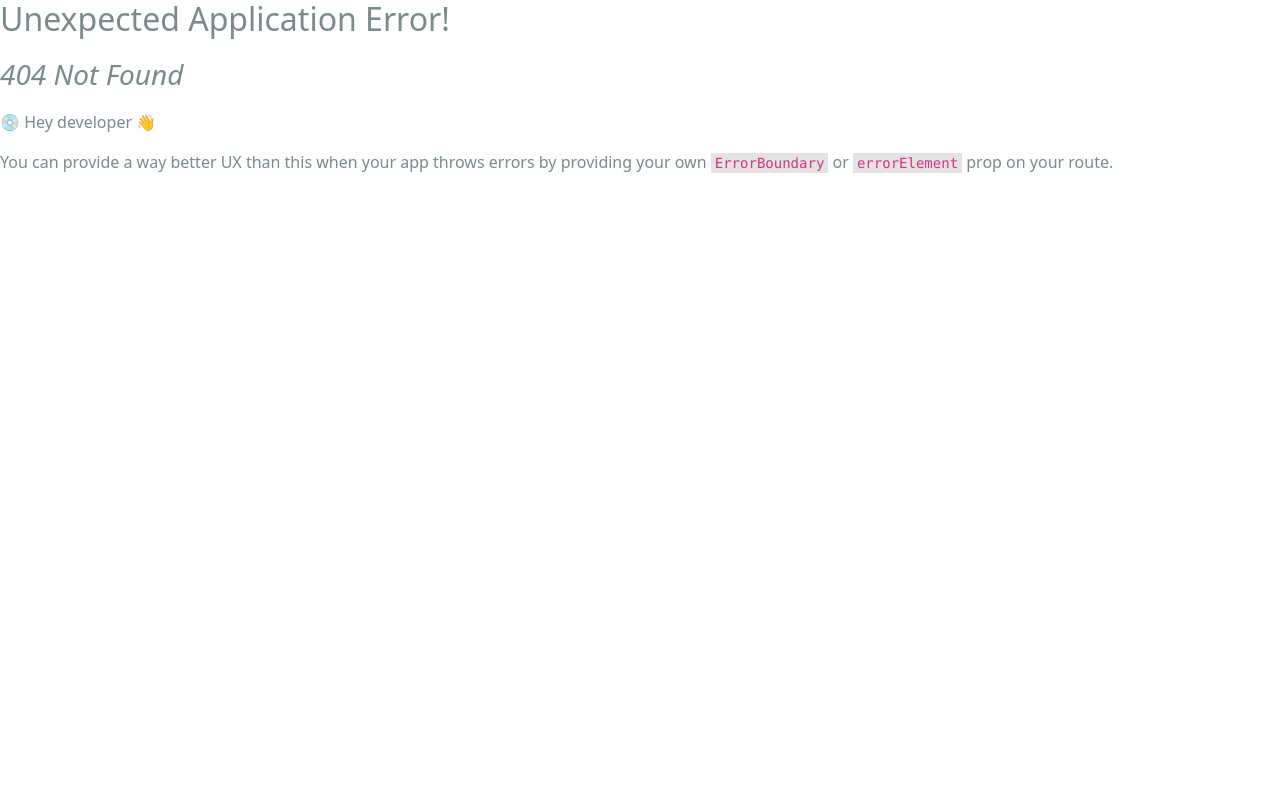
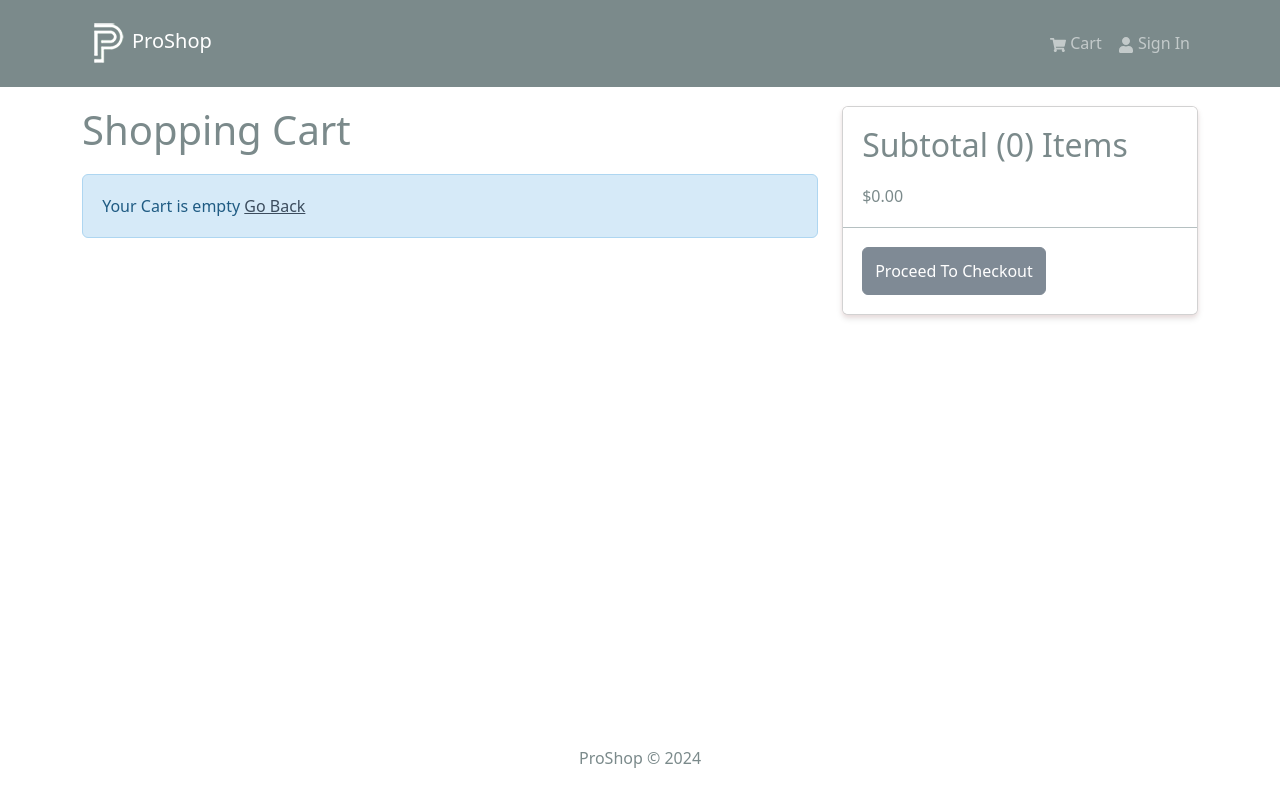
Before and after one commit to SabaMarghania1/PROSHOP, a React app in the folder frontend/: page /cart in a window 1280 px wide. Before the commit this address had no page. Shown: the top 802 px of the page. Built offline with nearby package versions, Linux system fonts and the light colour scheme; the HTML template or start-up script is replaced by a standard one.

Commit message:
added cart screen and route to card screen

```diff
--- a/frontend/src/main.jsx
+++ b/frontend/src/main.jsx
@@ -17,12 +17,14 @@
 
 import "./assets/styles/bootstrap.custom.css";
 import "./assets/styles/index.css";
+import CartScreen from "./screens/CartScreen.jsx";
 
 const router = createBrowserRouter(
   createRoutesFromElements(
     <Route path="/" element={<App />}>
       <Route index element={<HomeScreen />} />
       <Route path="/products/:id" element={<ProductScreen />} />
+      <Route path="/cart" element={<CartScreen />} />
     </Route>
   )
 );
--- /dev/null
+++ b/frontend/src/screens/CartScreen.jsx
@@ -0,0 +1,107 @@
+import { Link, useNavigate } from "react-router-dom";
+import { useDispatch, useSelector } from "react-redux";
+import {
+  Row,
+  Col,
+  ListGroup,
+  Image,
+  Form,
+  Button,
+  Card,
+} from "react-bootstrap";
+import { FaTrash } from "react-icons/fa";
+import Message from "../Components/Message";
+
+import { addToCart } from "../slices/cartSlice";
+
+const CartScreen = () => {
+  const navigate = useNavigate();
+  const dispatch = useDispatch();
+
+  const cart = useSelector((state) => state.cart);
+  const { cartItems } = cart;
+  const addToCartHandler = async (product, qty) => {
+    dispatch(addToCart({ ...product, qty }));
+  };
+
+  return (
+    <Row>
+      <Col md={8}>
+        <h1 style={{ marginBottom: "20px" }}>Shopping Cart</h1>
+        {cartItems.length === 0 ? (
+          <Message>
+            Your Cart is empty <Link to="/">Go Back</Link>
+          </Message>
+        ) : (
+          <ListGroup variant="flush">
+            {cartItems.map((item) => {
+              return (
+                <ListGroup.Item key={item._id}>
+                  <Row>
+                    <Col md={2}>
+                      <Image src={item.image} alt={item.name} fluid rounded />
+                    </Col>
+                    <Col md={3}>
+                      <Link to={`/products/${item._id}`}>{item.name}</Link>
+                    </Col>
+                    <Col md={2}>${item.price}</Col>
+                    <Col md={2}>
+                      <Form.Control
+                        as="select"
+                        value={item.qty}
+                        onChange={(e) => {
+                          addToCartHandler(item, Number(e.target.value));
+                        }}
+                      >
+                        {/* Creating array based on quantity but we need to add 1 because of index */}
+                        {[...Array(item.countInStock).keys()].map((x) => {
+                          return (
+                            <option key={x + 1} value={x + 1}>
+                              {x + 1}
+                            </option>
+                          );
+                        })}
+                      </Form.Control>
+                    </Col>
+                    <Col md={2}>
+                      <Button type="button" variant="light">
+                        <FaTrash />
+                      </Button>
+                    </Col>
+                  </Row>
+                </ListGroup.Item>
+              );
+            })}
+          </ListGroup>
+        )}
+      </Col>
+      <Col md={4}>
+        <Card>
+          <ListGroup variant="flush">
+            <ListGroup.Item>
+              <h2>
+                Subtotal ({cartItems.reduce((acc, item) => acc + item.qty, 0)})
+                Items
+              </h2>
+              $
+              {cartItems
+                .reduce((acc, item) => acc + item.qty * item.price, 0)
+                .toFixed(2)}
+            </ListGroup.Item>
+            <ListGroup.Item>
+              <Button
+                type="button"
+                className="btn-block"
+                disabled={cartItems.length === 0}
+              >
+                Proceed To Checkout
+              </Button>
+            </ListGroup.Item>
+          </ListGroup>
+        </Card>
+      </Col>
+    </Row>
+  );
+};
+
+export default CartScreen;
```
